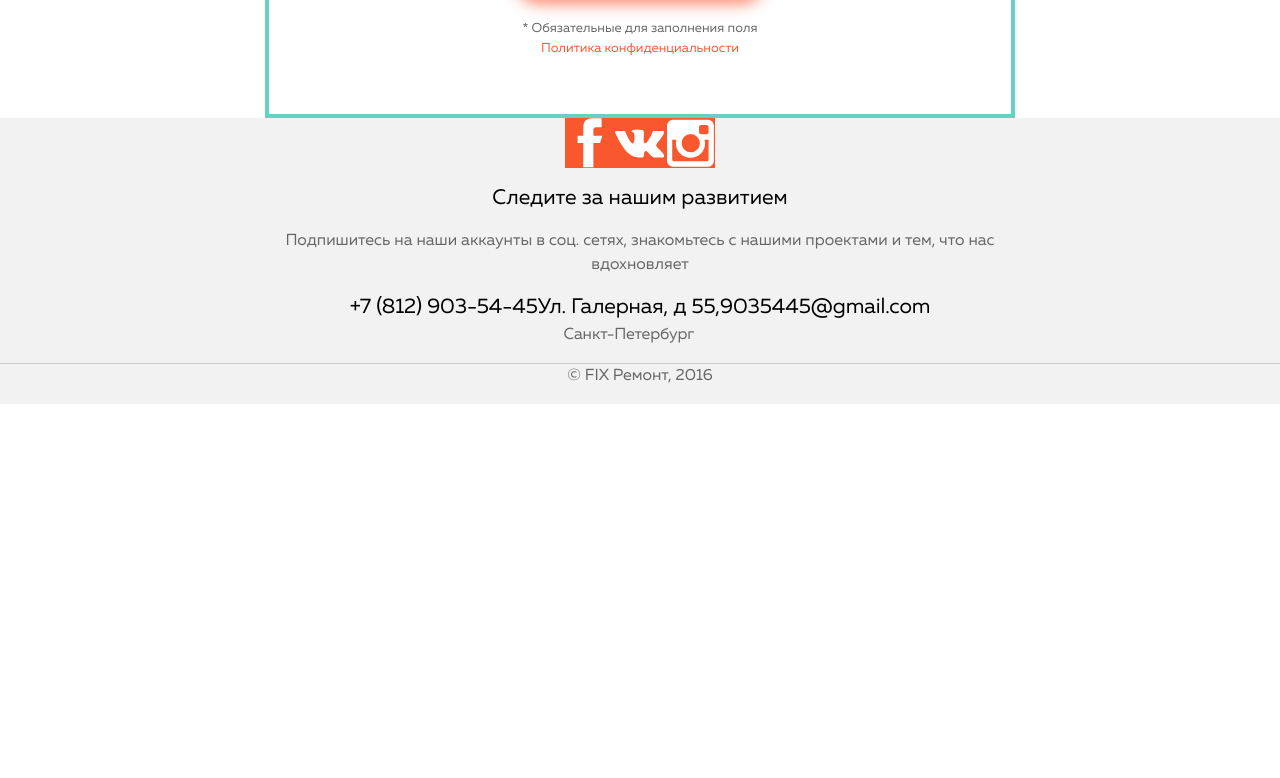
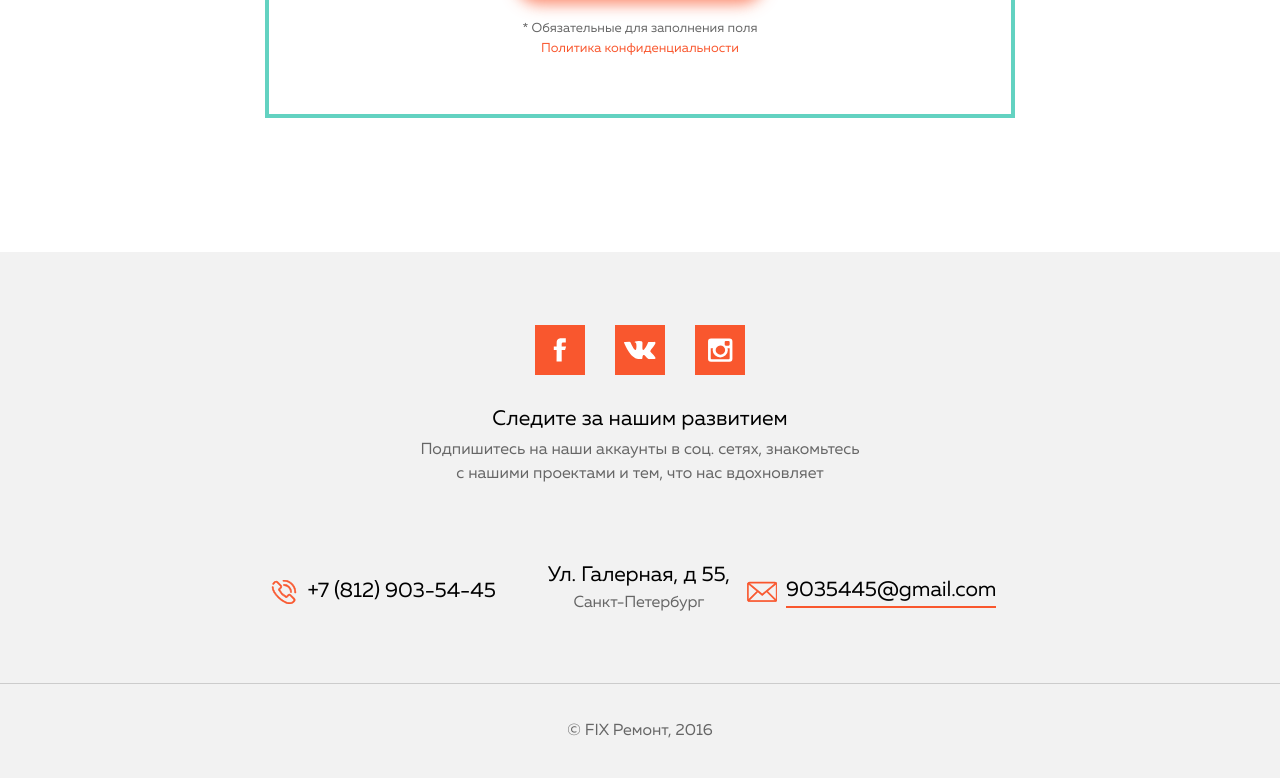
Before and after one commit to anna9grace/test_for_M18, a website: page source/index.html in a window 1280 px wide. Shown: the part 3082-3860 px from the top of the page. Before the commit the page ends 3486 px from the top, so only its background shows below. Drawn offline with nearby package versions, Linux system fonts and the light colour scheme; files that its build step writes are made by us from their sources.

Commit message:
выполняет резиновую ПП-верстку подвала,  объявляет стили состояний для интерактивных элементов

```diff
--- a/source/index.html
+++ b/source/index.html
@@ -182,7 +182,9 @@
                     Ул. Галерная, д 55,
                     <span>Санкт-Петербург</span>
                 </p>
-                <a href="mailto:9035445@gmail.com">9035445@gmail.com</a>
+                <a href="mailto:9035445@gmail.com">
+                    <span>9035445@gmail.com</span>
+                </a>
             </div>
         </div>
         <p class="footer-copyright">© FIX Ремонт, 2016</p>
--- a/source/less/components/footer.less
+++ b/source/less/components/footer.less
@@ -1,5 +1,6 @@
 footer
 {
+    padding-top: 73px;
     background-color: @bg-color-medium;
     text-align: center;
 }
@@ -7,14 +8,35 @@ footer
 footer h2
 {
     .font-sizes (21px; 26px);
+    margin-bottom: 0;
     font-weight: 400;
 }
 
-.footer-socials a
+.footer-socials
+{
+    margin-bottom: 75px;
+}
+
+.footer-socials li > a
 {
     .sizes (50px; 50px);
     display: block;
     background-color: @accent-color;
+    margin: 0 15px;
+    padding: 13px 9px;
+
+    &:hover,
+    &:focus
+    {
+        outline: none;
+        background-color: @accent-color-hover;
+        box-shadow: 0px 15px 20px @accent-color-shadow;
+    }
+
+    &:active
+    {
+        opacity: 0.7;
+    }
 }
 
 .footer-socials a img
@@ -28,6 +50,7 @@ footer h2
     .list-reset();
     display: flex;
     justify-content: center;
+    margin-bottom: 32px;
 }
 
 .footer-socials > p,
@@ -38,12 +61,21 @@ footer h2
     color: @main-color-medium;
 }
 
+.footer-socials > p
+{
+    width: 448px;
+    margin: 5px auto 0 auto;
+}
+
 .footer-contacts
 {
     .font-sizes (21px; 30px);
     display: flex;
     flex-wrap: wrap;
-    justify-content: center;
+    justify-content: space-around;
+    align-items: center;
+    margin-bottom: 60px;
+    padding-right: 15px;
     letter-spacing: -0.1px;
 }
 
@@ -51,10 +83,52 @@ footer h2
 {
     display: flex;
     flex-direction: column;
-    margin: 0;
+    margin: 0 10px 8px 45px;
+}
+
+.footer-contacts > a
+{
+    display: flex;
+    align-items: center;
+
+    &::before
+    {
+        .sizes (30px; 24px);
+        content: "";
+        margin-right: 9px;
+        background: url("../img/phone.svg") center center no-repeat;
+    }
+
+    &:last-of-type
+    {
+        &::before
+        {
+            background: url("../img/mail.svg") center center no-repeat;
+        }
+    }
+
+
+    &:last-of-type span
+    {
+        border-bottom: 2px solid @accent-color;
+    }
+
+    &:hover,
+    &:focus
+    {
+        outline: none;
+        color: @accent-color;
+    }
+
+    &:active
+    {
+        opacity: 0.7;
+    }
 }
 
 .footer-copyright
 {
     border-top: 1px solid @border-color;
+    margin: 0;
+    padding: 35px;
 }
--- a/source/less/components/subscribe.less
+++ b/source/less/components/subscribe.less
@@ -4,6 +4,7 @@
     display: flex;
     flex-direction: column;
     align-items: center;
+    margin-bottom: 134px;
     padding-bottom: 55px;
     border: 4px solid @border-accent-color;
 }
```
